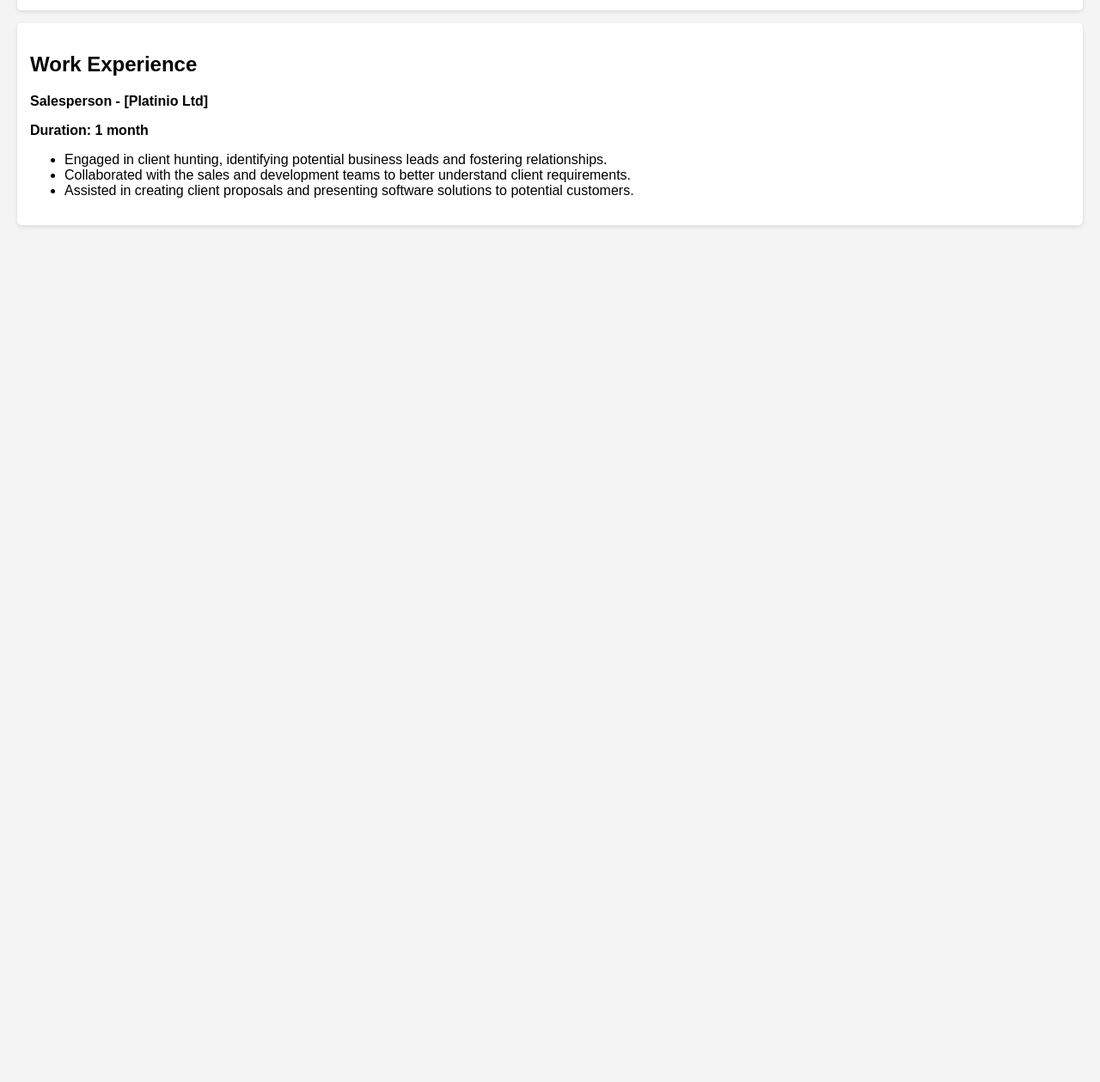
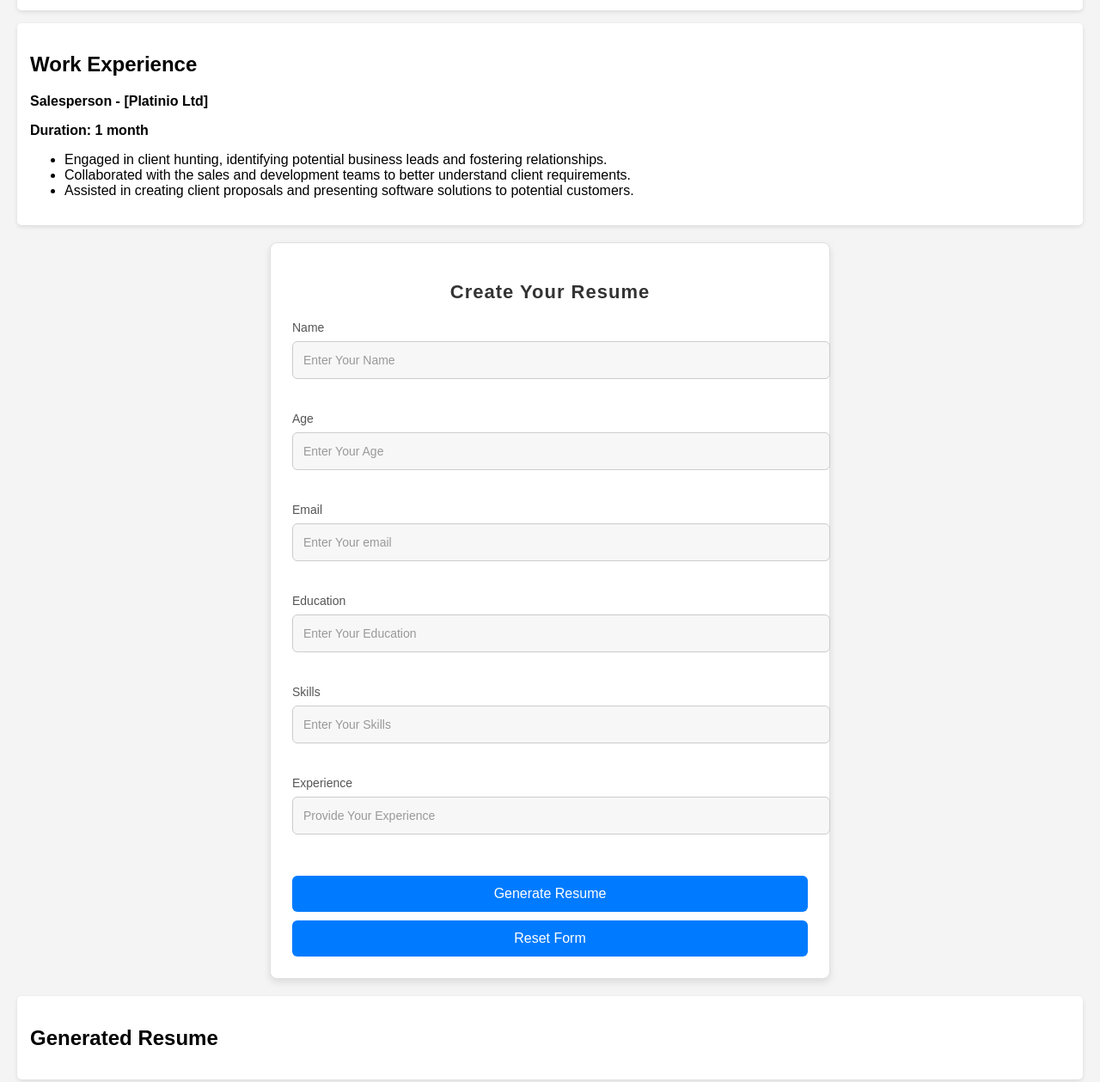
Before and after one commit to 1089taha/Interactive-Resume, a website: page index.html in a window 1280 px wide. Shown: the part 1107-2366 px from the top of the page at 86% size. Before the commit the page ends 1404 px from the top, so only its background shows below. Drawn offline with Linux system fonts and the light colour scheme.

Commit message:
Initail commit

```diff
--- a/app.js
+++ b/app.js
@@ -1,10 +1,23 @@
-var togglebutton = document.getElementById('toggle-skills');
-var skillSection = document.querySelector('.skills ul');
-togglebutton.addEventListener('click', function () {
-    if (skillSection.style.display === 'none') {
-        skillSection.style.display = 'block';
+var toggleButton = document.getElementById('toggle-skills');
+var SkillSection = document.querySelector('.skills ul');
+toggleButton.addEventListener('click', function () {
+    if (SkillSection.style.display === 'none') {
+        SkillSection.style.display = 'block';
     }
     else {
-        skillSection.style.display = 'none';
+        SkillSection.style.display = 'none';
     }
 });
+var form = document.getElementById('resume-form');
+var resumeContent = document.getElementById('resume-content');
+form.addEventListener('submit', function (e) {
+    e.preventDefault();
+    // Get input values
+    var name = document.getElementById('name').value;
+    var email = document.getElementById('email').value;
+    var education = document.getElementById('education').value;
+    var skills = document.getElementById('skills').value.split(',');
+    var experience = document.getElementById('experience').value;
+    // Generate the resume dynamically
+    resumeContent.innerHTML = "\n        <p><strong>Name:</strong> ".concat(name, "</p>\n        <p><strong>Email:</strong> ").concat(email, "</p>\n        <p><strong>Education:</strong> ").concat(education, "</p>\n        <p><strong>Skills:</strong> ").concat(skills.map(function (skill) { return "<li>".concat(skill.trim(), "</li>"); }).join(''), "</p>\n        <p><strong>Experience:</strong> ").concat(experience, "</p>\n    ");
+});
--- a/index.html
+++ b/index.html
@@ -1,29 +1,42 @@
 <!DOCTYPE html>
 <html lang="en">
+
 <head>
     <meta charset="UTF-8">
     <meta name="viewport" content="width=device-width, initial-scale=1.0">
     <title>Interactive Resume</title>
     <link rel="stylesheet" href="./style.css">
 </head>
+
 <body>
     <header>
-        <div><h1>Taha's Resume</h1></div>
+        <div>
+            <h1>Taha's Resume</h1>
+        </div>
     </header>
     <main>
         <section class="persnol info">
             <h2>Persnol Information</h2>
-            <img src="./profile2.jpg" alt="Profile Picture" class="profile-pic" >
+            <img src="./profile2.jpg" alt="Profile Picture" class="profile-pic">
             <p><strong>Name:</strong>Taha Khan.</p>
             <p><strong>Age:</strong>19 years old.</p>
-           <p><strong>Email:</strong><address><a href="mailto:tahakhalid317@gmail.com">tahakhalid317@gmail.com</a></address></p>
-           <p><strong>Phone:</strong><address><a href="tel:+92 317 8100399">+92 317 8100399</a></address></p>
+            <p><strong>Email:</strong>
+            <address><a href="mailto:tahakhalid317@gmail.com">tahakhalid317@gmail.com</a></address>
+            </p>
+            <p><strong>Phone:</strong>
+            <address><a href="tel:+92 317 8100399">+92 317 8100399</a></address>
+            </p>
         </section>
 
         <section class="education">
             <h2>Education</h2>
-            <p>I've done my <em><abbr title=" Secondary School Certificate">SSC</abbr></em> from <em><abbr title=" Board of Secondary Education, Karachi">BSEK</abbr></em>. Currently I'm doing <em><abbr title="Higher Secondary Certificate">HSC</abbr></em> from <em><abbr title="Board of Intermediate Education Karachi">BIEK</abbr></em>.</p>
-            <p><strong>Web Development:</strong>Currently learning from <em><abbr title="Governor Sindh Kamran Khan Tessori Initiative for Artificial Intelligence, Web 3.0 & Metaverse">GIAIC</abbr></em>.</p>
+            <p>I've done my <em><abbr title=" Secondary School Certificate">SSC</abbr></em> from <em><abbr
+                        title=" Board of Secondary Education, Karachi">BSEK</abbr></em>. Currently I'm doing <em><abbr
+                        title="Higher Secondary Certificate">HSC</abbr></em> from <em><abbr
+                        title="Board of Intermediate Education Karachi">BIEK</abbr></em>.</p>
+            <p><strong>Web Development:</strong>Currently learning from <em><abbr
+                        title="Governor Sindh Kamran Khan Tessori Initiative for Artificial Intelligence, Web 3.0 & Metaverse">GIAIC</abbr></em>.
+            </p>
         </section>
 
         <section class="skills">
@@ -47,7 +60,39 @@
             </ul>
         </section>
 
+        <form id="resume-form">
+            <h2>Create Your Resume</h2>
+
+            <label for="name">Name</label>
+            <input type="text"  id="name" placeholder="Enter Your Name" required><br><br>
+
+            <label for="age">Age</label>
+            <input type="number"  id="age" placeholder="Enter Your Age" required><br><br>
+
+            <label for="email">Email</label>
+            <input type="email" id="email" placeholder="Enter Your email" required><br><br>
+
+            <label for="education">Education</label>
+            <input type="text" id="education" placeholder="Enter Your Education " required><br><br>
+
+            <label for="skills">Skills</label>
+            <input type="text" id="skills" placeholder="Enter Your Skills" required><br><br>
+
+            <label for="experience">Experience</label>
+            <input type="text" id="experience" placeholder="Provide Your Experience" required><br><br>
+
+            <button type="submit">Generate Resume</button>
+            <button type="reset">Reset Form</button>
+        </form>
+
+        <section id="generated-resume">
+            <h2>Generated Resume</h2>
+            <div id="resume-content"></div>
+        </section>
+
+
     </main>
     <script src="app.js" defer></script>
 </body>
+
 </html>
--- a/style.css
+++ b/style.css
@@ -1,5 +1,5 @@
-body{
-    font-family: Arial, Helvetica, sans-serif;
+body {
+    font-family: Arial, sans-serif;
     margin: 0;
     padding: 0;
     background-color: #f4f4f4;
@@ -51,3 +51,84 @@ button:hover{
     border-radius: 50%;
 
 }
+
+form#resume-form {
+    background-color: #fff;
+    border-radius: 8px;
+    box-shadow: 0 4px 8px rgba(0, 0, 0, 0.1);
+    padding: 25px;
+    max-width: 600px;
+    margin: 20px auto;
+    border: 1px solid #e0e0e0;
+    transition: box-shadow 0.3s ease;
+}
+
+form#resume-form:hover {
+    box-shadow: 0 6px 12px rgba(0, 0, 0, 0.15);
+}
+
+form#resume-form h2 {
+    font-size: 22px;
+    text-align: center;
+    margin-bottom: 20px;
+    color: #333;
+    letter-spacing: 1px;
+}
+
+
+form#resume-form label {
+    font-size: 14px;
+    margin-bottom: 8px;
+    color: #555;
+    display: block;
+}
+
+form#resume-form input[type="text"],
+form#resume-form input[type="email"],
+form#resume-form input[type="number"] {
+    width: 100%;
+    padding: 12px;
+    border-radius: 6px;
+    border: 1px solid #ccc;
+    background-color: #f7f7f7;
+    margin-bottom: 20px;
+    font-size: 16px;
+    transition: border-color 0.3s ease;
+}
+
+form#resume-form input[type="text"]:focus,
+form#resume-form input[type="email"]:focus,
+form#resume-form input[type="number"]:focus {
+    border-color: #007bff;
+    outline: none;
+}
+
+
+form#resume-form button {
+    width: 100%;
+    padding: 12px;
+    background-color: #007bff;
+    color: white;
+    border: none;
+    border-radius: 6px;
+    font-size: 16px;
+    cursor: pointer;
+    transition: background-color 0.3s ease;
+}
+
+form#resume-form button:hover {
+    background-color: #0056b3;
+}
+
+form#resume-form input[type="text"]::placeholder,
+form#resume-form input[type="email"]::placeholder,
+form#resume-form input[type="number"]::placeholder {
+    color: #999;
+    font-size: 14px;
+}
+
+form#resume-form input[type="text"]:hover,
+form#resume-form input[type="email"]:hover,
+form#resume-form input[type="number"]:hover {
+    border-color: #bbb;
+}
```
Also changed, not shown: app.ts (+24 -0 lines). Lines whose indentation alone changed are shown as unchanged.
